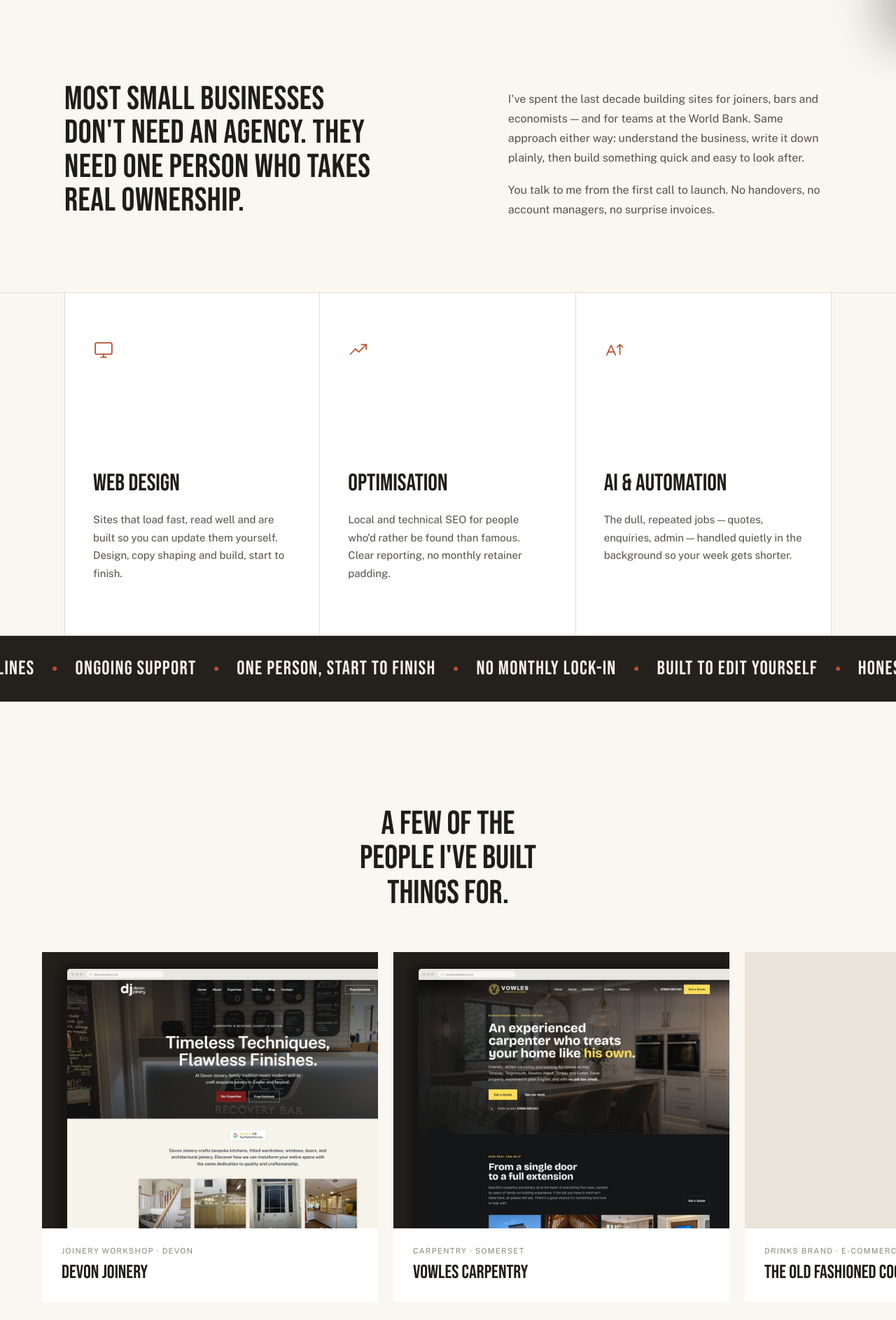
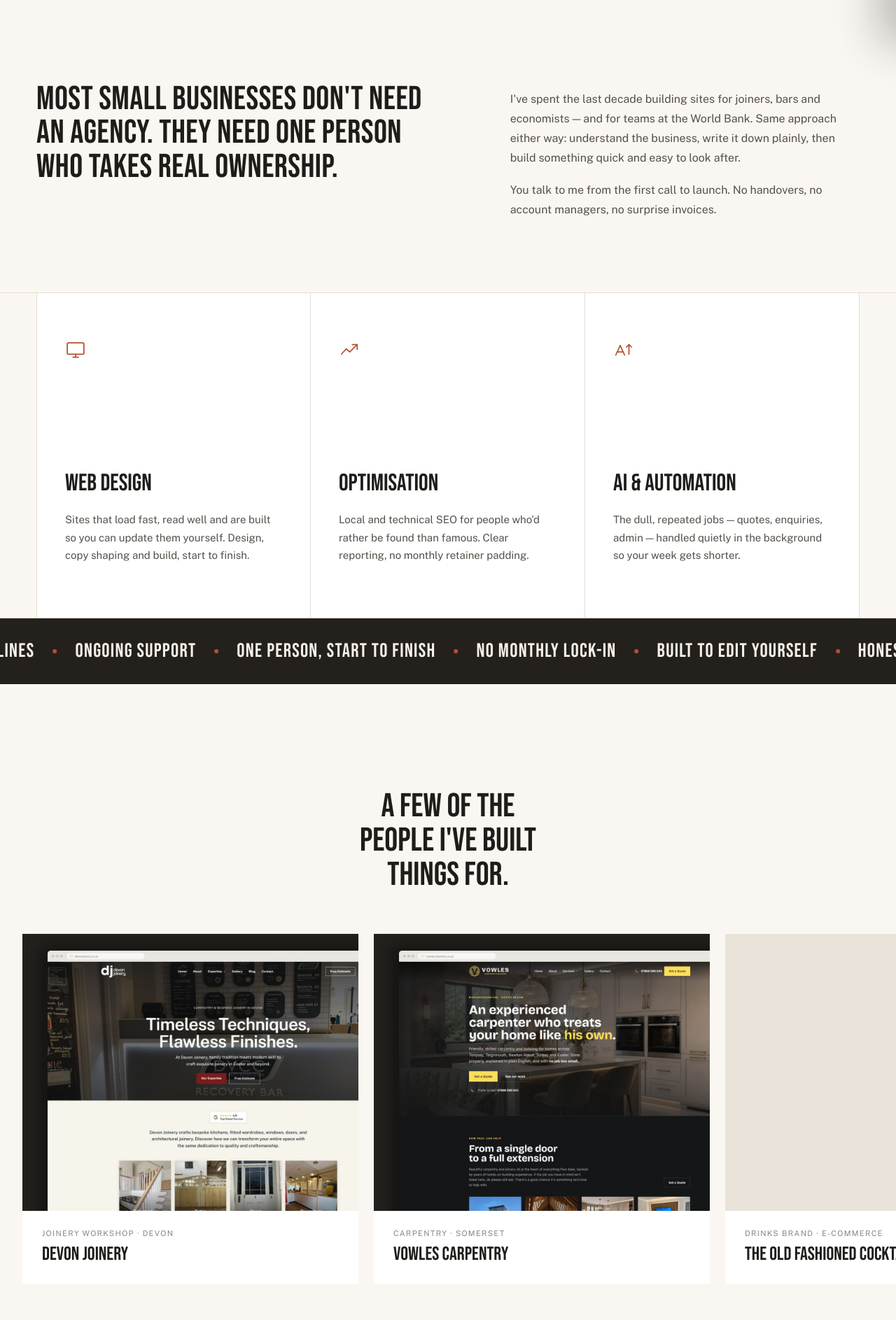
Before and after one commit to tangobrown/tango-site, a Next.js app: page / in a window 1280 px wide. Shown: the part 738-2625 px from the top of the page at 70% size. Built offline with nearby package versions, Linux system fonts and the light colour scheme.

Commit message:
Widen main content container 1160px -> 1240px
Bump the max-w-content token and the work-carousel rail inset to match.

Co-Authored-By: Claude Opus 4.8 <noreply@anthropic.com>
Claude-Session: https://claude.ai/code/session_01F5gwxdPdH8jjeZuG66LKjH

```diff
--- a/components/WorkCarousel.tsx
+++ b/components/WorkCarousel.tsx
@@ -28,7 +28,7 @@ export default function WorkCarousel() {
 
       <div
         ref={railRef}
-        className="no-scrollbar flex snap-x snap-mandatory gap-[14px] overflow-x-auto scroll-smooth px-5 pb-2 lg:snap-none lg:gap-[22px] lg:px-[max(32px,calc((100%-1160px)/2))]"
+        className="no-scrollbar flex snap-x snap-mandatory gap-[14px] overflow-x-auto scroll-smooth px-5 pb-2 lg:snap-none lg:gap-[22px] lg:px-[max(32px,calc((100%-1240px)/2))]"
       >
         {projects.map((p, i) => (
           <article
--- a/tailwind.config.ts
+++ b/tailwind.config.ts
@@ -47,7 +47,7 @@ const config: Config = {
         sans: ["var(--font-public)", "system-ui", "sans-serif"],
       },
       maxWidth: {
-        content: "1160px",
+        content: "1240px",
       },
       keyframes: {
         "marquee-left": {
```
